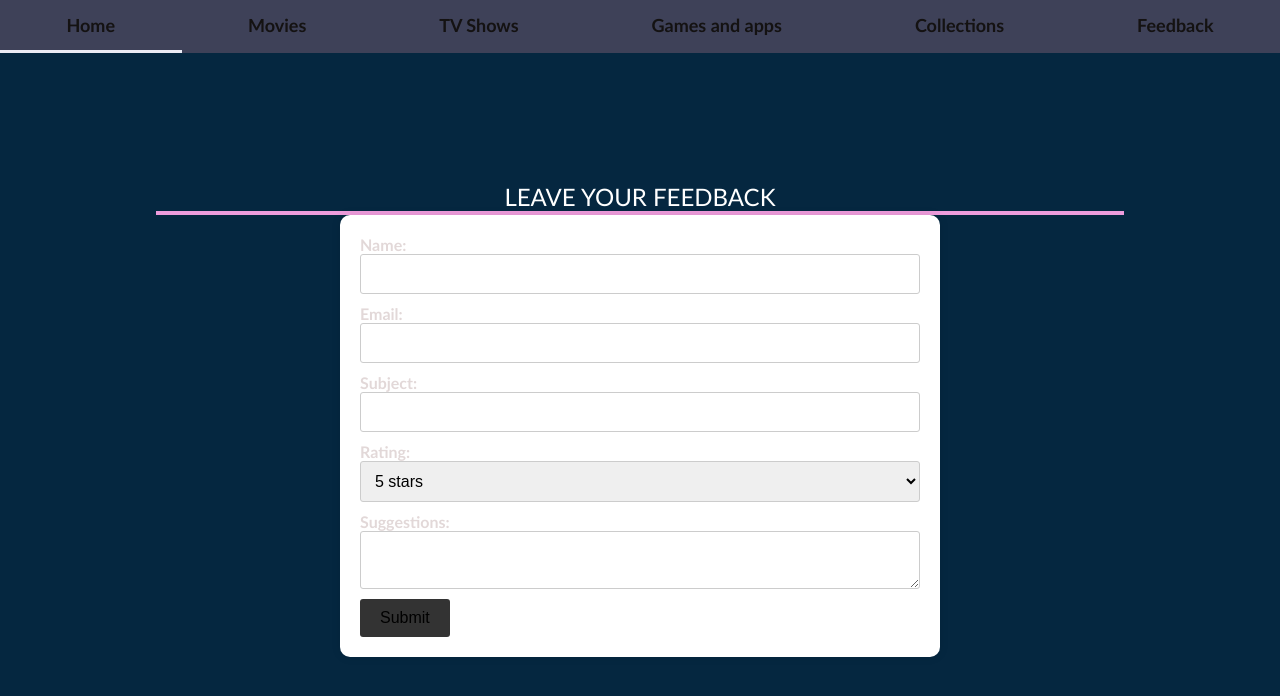
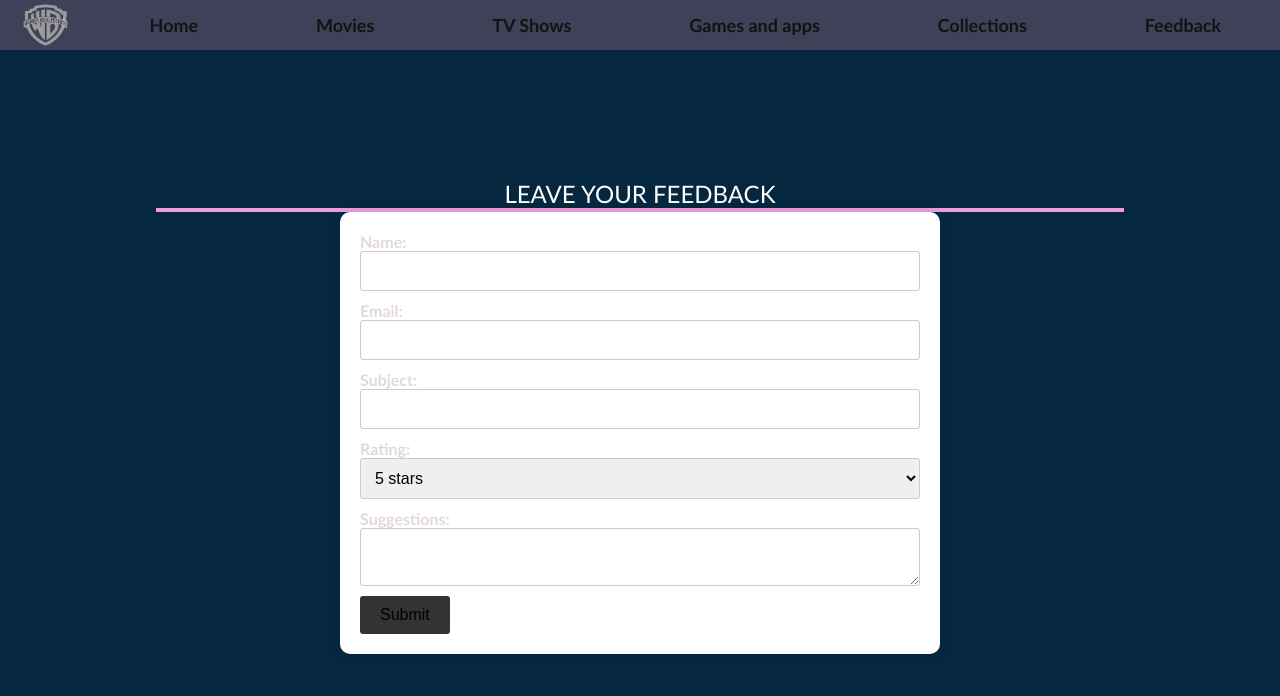
Before and after one commit to BothoPrettyKgosithebe/Warner-Bros, a plain HTML site: page feedback.html in a window 1280 px wide. Drawn offline with Linux system fonts and the light colour scheme.

Commit message:
Update feedback.html

```diff
--- a/feedback.html
+++ b/feedback.html
@@ -8,7 +8,8 @@
 	<link rel="stylesheet" href="css.css">
     <nav id="Navigation">
         <ul>
-			<li><a href="index.html" >Home</a>
+	 <img src="logo.png" alt="warner logo" height="50px" float="left" ></a>
+	 <li><a href="index.html" >Home</a>
          <li><a href="movies.html">Movies</a></li>
          <li><a href="tvshows.html">TV Shows</a></li>
          <li><a href="games.html">Games and apps</a></li>
```
